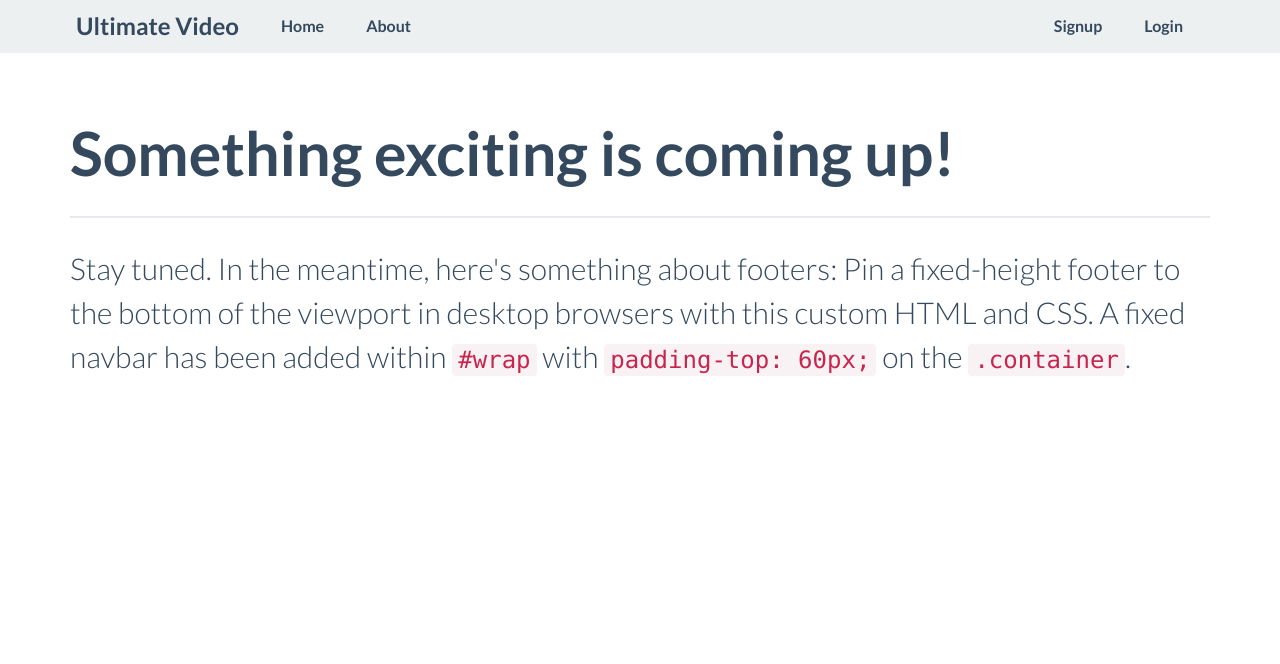
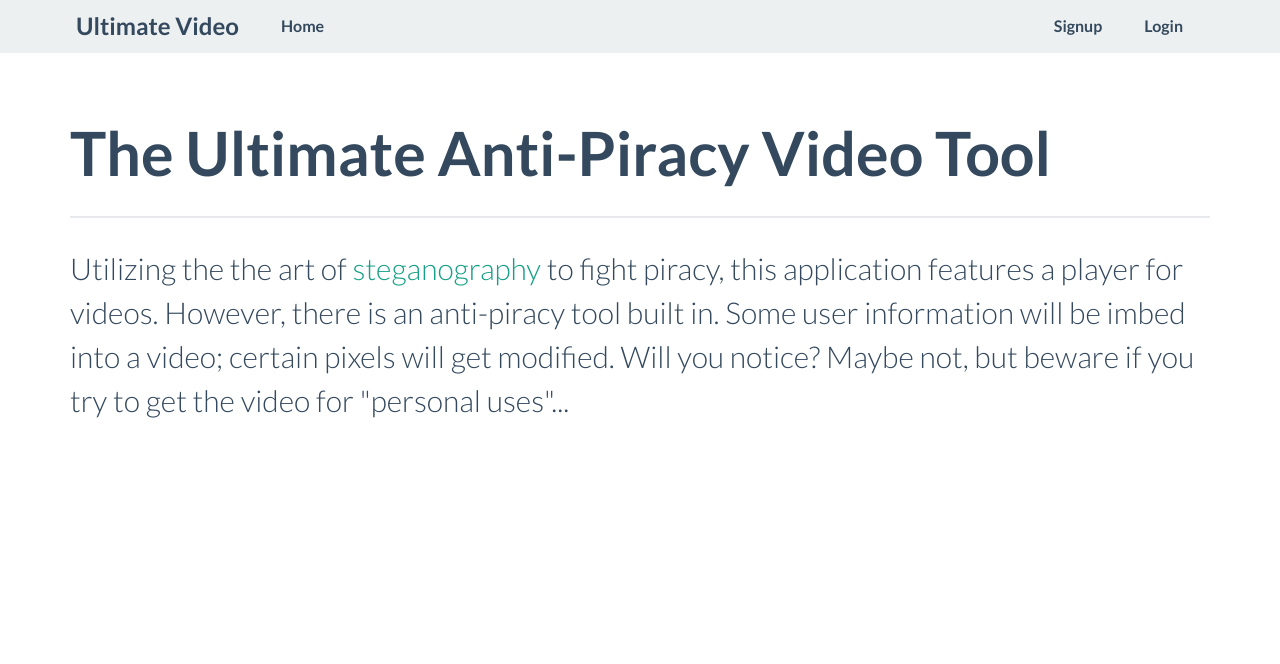
Before and after one commit to tcyrus-hackathon/scurvy, a Python web app: template templates/pages/index.html in a window 1280 px wide. Shown: the top 664 px of the page. Run offline with Jinja, Linux system fonts and the light colour scheme; the template is opened without the code that fills it, so the values that code supplies are empty; some libraries are stand-ins or nearby versions.

Commit message:
Remove the 'about' page and include pycache in gitignore

```diff
--- a/app.py
+++ b/app.py
@@ -30,10 +30,6 @@ def shutdown_session(exception=None):
 @app.route('/')
 def index():
     return render_template('pages/index.html')
-
-@app.route('/about')
-def about():
-    return render_template('pages/about.html')
 
 @app.route('/videos')
 @login_required
--- a/templates/layouts/main.html
+++ b/templates/layouts/main.html
@@ -53,7 +53,6 @@
         <div class="collapse navbar-collapse">
           <ul class="nav navbar-nav">
             <li {% if request.endpoint == 'index' %} class="active" {% endif %}><a href="{{ url_for('index') }}">Home</a></li>
-            <li {% if request.endpoint == 'about' %} class="active" {% endif %}><a href="{{ url_for('about') }}">About</a></li>
             {% if 'name' in session %}
             <li {% if request.endpoint == 'videos' %} class="active" {% endif %}><a href="{{ url_for('videos') }}">Videos</a></li>
             {% endif %}
--- a/templates/pages/index.html
+++ b/templates/pages/index.html
@@ -3,8 +3,8 @@
 {% block content %}
 
 <div class="page-header">
-  <h1>Something exciting is coming up!</h1>
+  <h1>The Ultimate Anti-Piracy Video Tool</h1>
 </div>
-<p class="lead">Stay tuned. In the meantime, here's something about footers: Pin a fixed-height footer to the bottom of the viewport in desktop browsers with this custom HTML and CSS. A fixed navbar has been added within <code>#wrap</code> with <code>padding-top: 60px;</code> on the <code>.container</code>.</p>
+<p class="lead">Utilizing the the art of <a href="https://en.wikipedia.org/wiki/Steganography">steganography</a> to fight piracy, this application features a player for videos. However, there is an anti-piracy tool built in. Some user information will be imbed into a video; certain pixels will get modified. Will you notice? Maybe not, but beware if you try to get the video for "personal uses"...</p>
 
 {% endblock %}
```
Also changed, not shown: templates/pages/about.html (deleted, +0 -11 lines), 1 other file.
